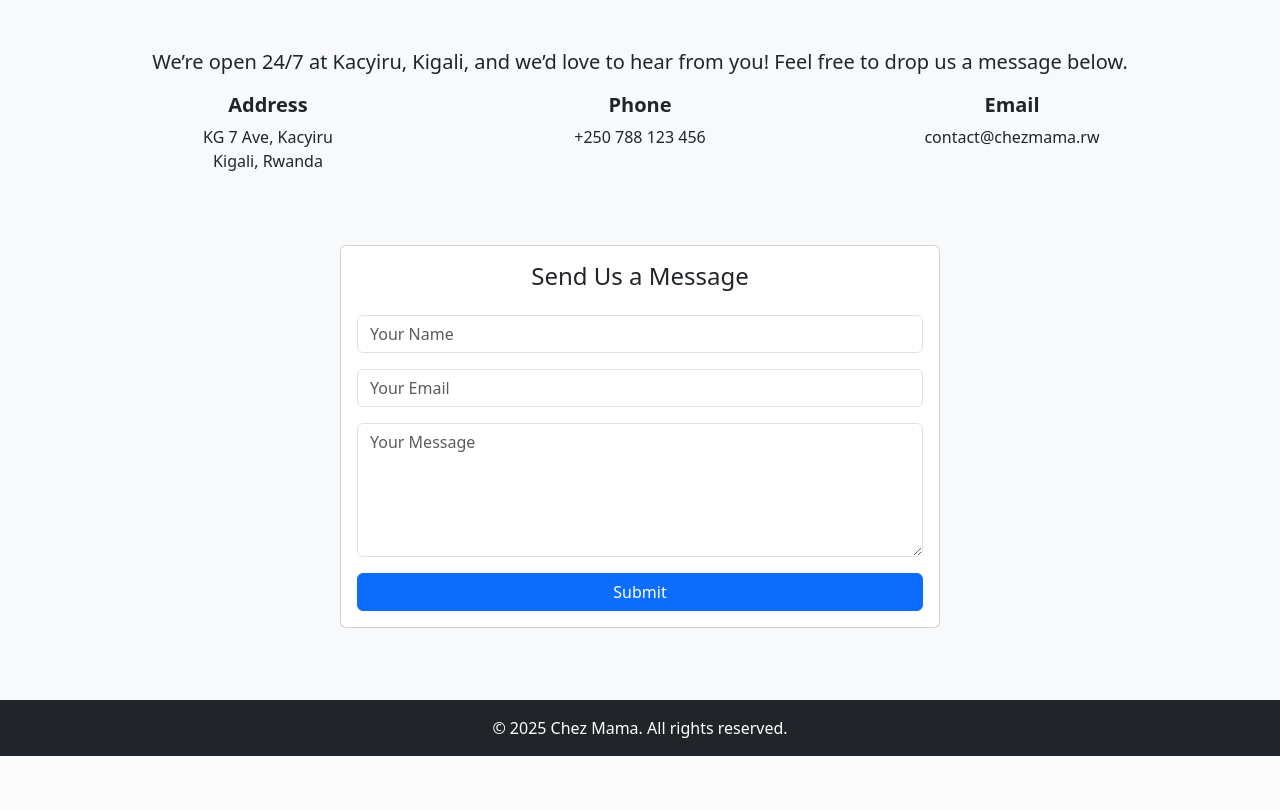
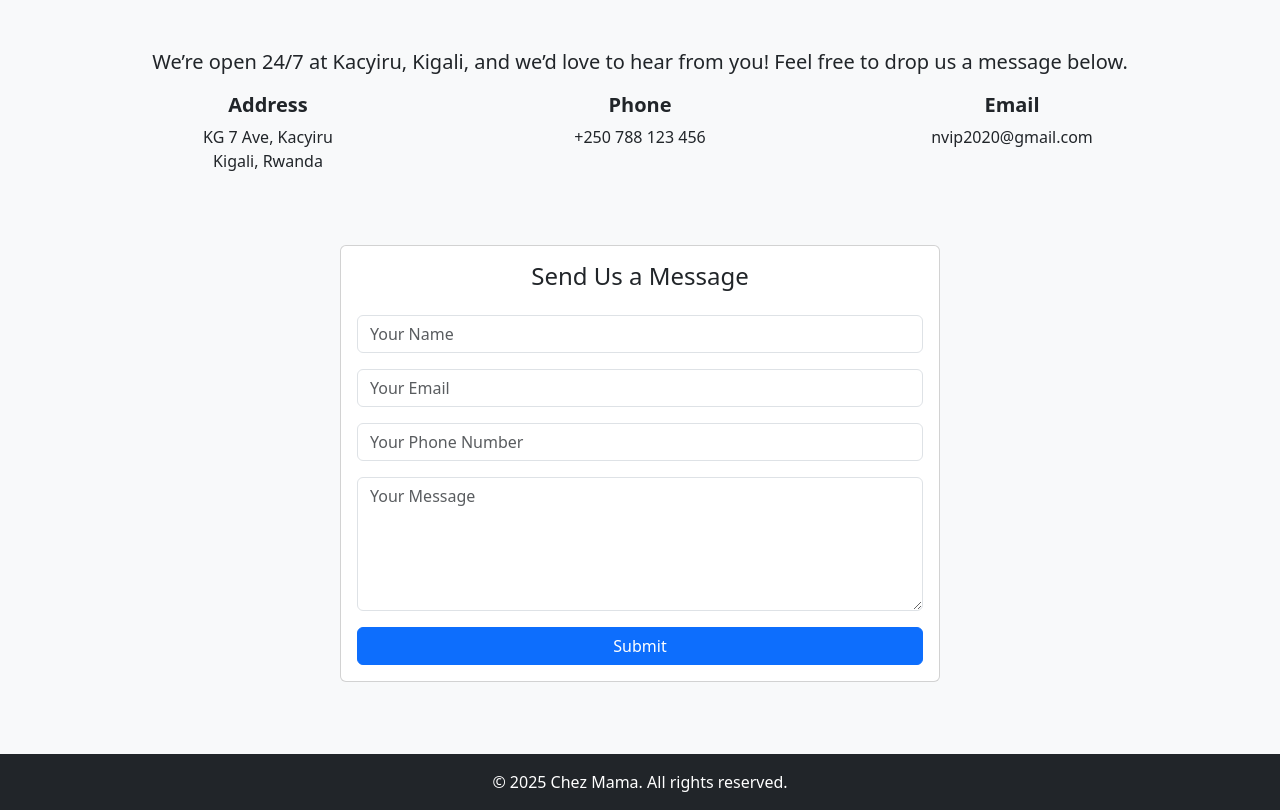
Before and after one commit to Vinsengi/restaurant-booking-app, a Django app: page /contact/ in a window 1280 px wide. Shown: the part 401-1211 px from the top of the page. Before the commit the page ends 1157 px from the top, so only its background shows below. Run offline with Django 5.2, Linux system fonts and the light colour scheme.

Commit message:
add contact us & Feedback form

```diff
--- a/bookings/templates/bookings/contact.html
+++ b/bookings/templates/bookings/contact.html
@@ -6,7 +6,7 @@
 {% block content %}
   <!-- Hero Section -->
   <div class="bg-image text-center text-white d-flex align-items-center justify-content-center"
-       style="background: url('{% static 'bookings/images/contact-bg.jpg' %}') center/cover; height: 40vh;">
+       style="background: url('{% static 'bookings/images/contact-bg.png' %}') center/cover; height: 40vh;">
     <h1 class="display-4 fw-bold">Chez Mama</h1>
   </div>
 
@@ -25,7 +25,7 @@
       </div>
       <div class="col-md-4 mb-4">
         <h5 class="fw-semibold">Email</h5>
-        <p class="mb-0">contact@chezmama.rw</p>
+        <p class="mb-0">nvip2020@gmail.com</p>
       </div>
     </div>
 
@@ -42,6 +42,9 @@
             <input type="email" name="email" class="form-control" placeholder="Your Email" required>
           </div>
           <div class="mb-3">
+            <input type="tel" name="phone_number" class="form-control" placeholder="Your Phone Number" pattern="[0-9+\- ]{7,15}" required>
+          </div>
+          <div class="mb-3">
             <textarea name="message" rows="5" class="form-control" placeholder="Your Message" required></textarea>
           </div>
           <button type="submit" class="btn btn-primary w-100">Submit</button>
--- a/restaurant_booking/settings.py
+++ b/restaurant_booking/settings.py
@@ -206,7 +206,7 @@
 EMAIL_HOST_USER = config('EMAIL_HOST_USER')
 EMAIL_HOST_PASSWORD = config('EMAIL_HOST_PASSWORD')
 DEFAULT_FROM_EMAIL = config('DEFAULT_FROM_EMAIL')
-
+NOTIFY_CONTACT_EMAIL = config('NOTIFY_CONTACT_EMAIL')
 
 SITE_URL = config('SITE_URL')
 SITE_NAME = config('SITE_NAME')
```
Also changed, not shown: bookings/migrations/0005_contactmessage.py (added), bookings/migrations/0006_contactmessage_phone_number.py (added), bookings/migrations/0007_alter_contactmessage_phone_number.py (added), bookings/static/bookings/images/contact-bg.png (added).
